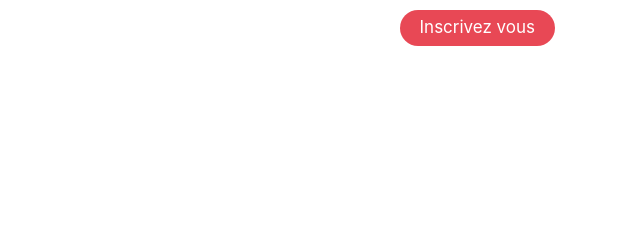
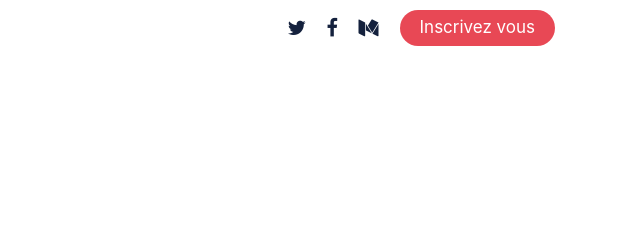
Before and after one commit to Balatzar/JRNAL-LANDING, a website with bundled scripts: page index.html in a window 1280 px wide. Shown: the top 239 px of the page, 640-1280 px from the left. Built offline with nearby package versions, Linux system fonts and the light colour scheme; files whose address does not match are found by name; a web font is replaced by a local one.

Commit message:
add social

```diff
--- a/index.html
+++ b/index.html
@@ -62,6 +62,23 @@
           <a href="#partenaire">pro</a>
         </div>
         <button class="subscribe">Inscrivez vous</button>
+        <ul class="list-inline list-social">
+          <li class="list-inline-item social-twitter">
+            <a href="https://twitter.com/jrnalco" target="_blank">
+              <i class="fa fa-twitter"></i>
+            </a>
+          </li>
+          <li class="list-inline-item social-facebook">
+            <a href="https://www.facebook.com/jrnal.co/" target="_blank">
+              <i class="fa fa-facebook"></i>
+            </a>
+          </li>
+          <li class="list-inline-item social-medium" target="_blank">
+            <a href="https://medium.com/jrnal">
+              <i class="fa fa-medium"></i>
+            </a>
+          </li>
+        </ul>
       </div>
     </div>
     <div class="container">
@@ -317,6 +334,7 @@
           <h2>Presse</h2>
       </a>
     </div>
+
     <!-- Bootstrap core JavaScript -->
     <script src="vendor/jquery/jquery.min.js"></script>
     <script src="https://unpkg.com/imagesloaded@4/imagesloaded.pkgd.min.js"></script>
--- a/scss/_header.scss
+++ b/scss/_header.scss
@@ -4,7 +4,7 @@
   left:0;
   right:0;
   z-index:999999;
-  padding:10px;
+  padding:10px 10px 0 10px;
   background:#fff;
   img{
     height:35px;
@@ -38,6 +38,14 @@
       text-decoration:none;
     }
   }
+  .list-social{
+    float:  right;
+    padding-top: 7px;
+    margin-right:10px;
+  }
+  .list-inline-item a i{
+    font-size:20px;
+  }
 }
 
 @media screen and (max-width: $breakpoint) {
```
Also changed, not shown: css/new-age.css, css/new-age.min.css.
